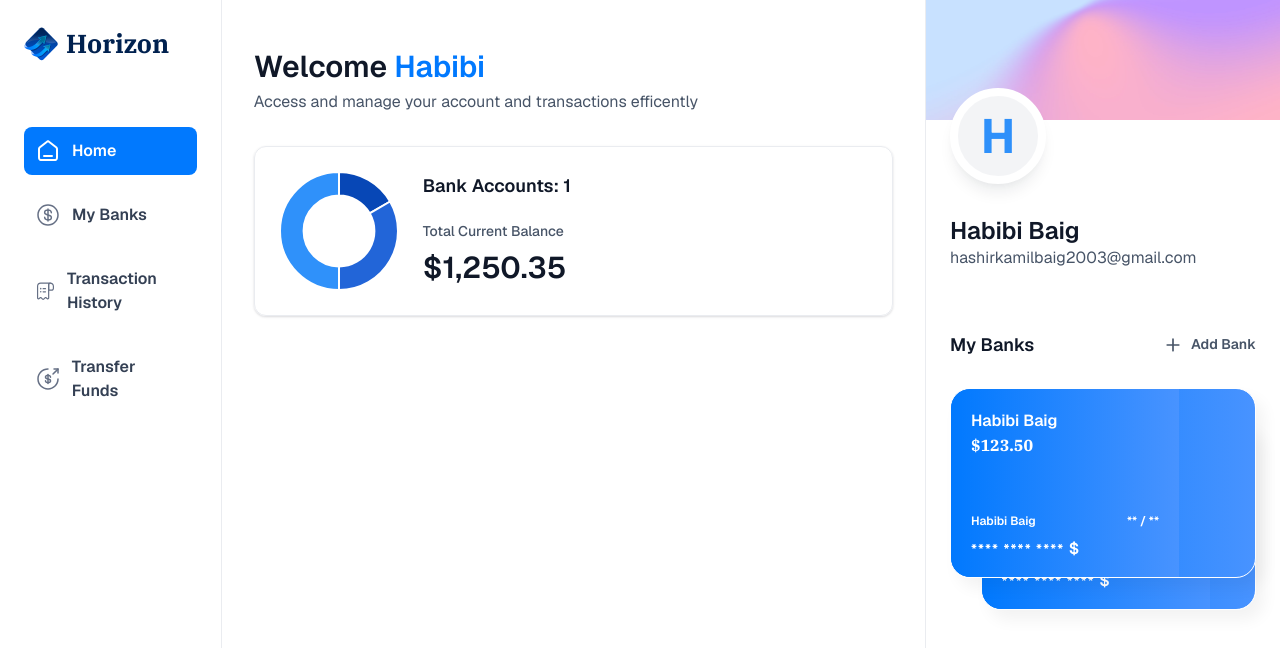
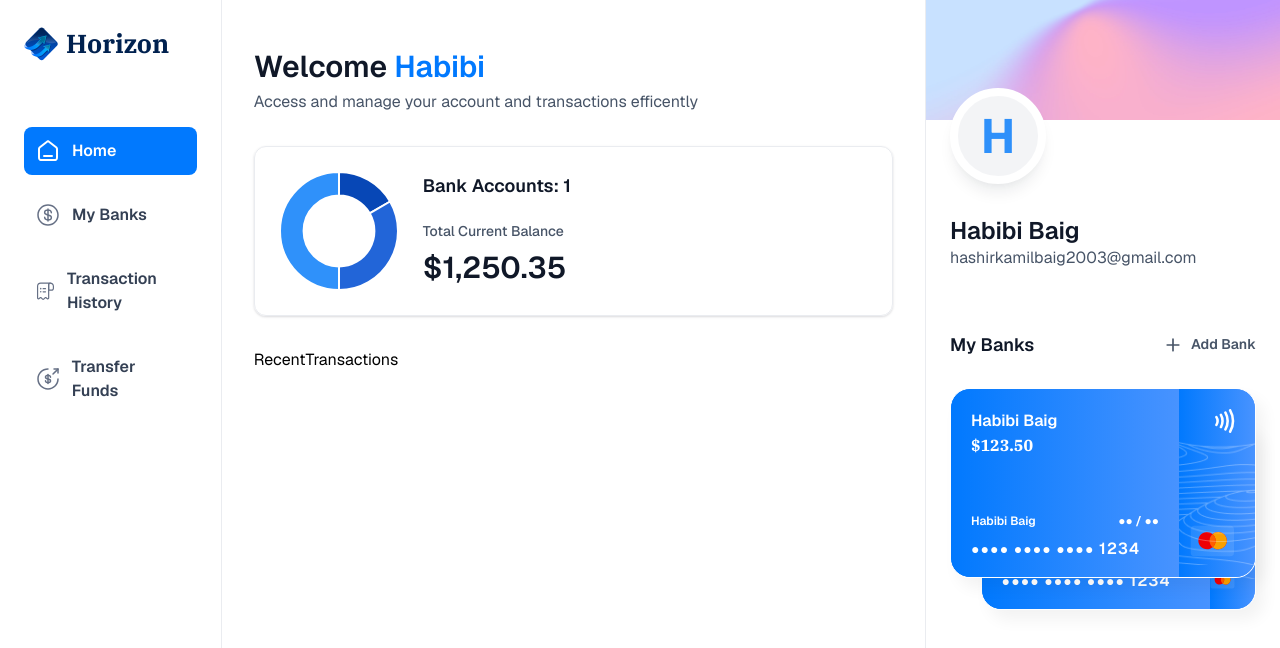
Before and after one commit to Hashirkamilbaig/Habibi-s-Bank, a Next.js app: page / in a window 1280 px wide. Shown: the top 648 px of the page. Built offline with nearby package versions, Linux system fonts and the light colour scheme.

Commit message:
Sidebars Completed

```diff
--- /dev/null
+++ b/app/(root)/my-banks/page.tsx
@@ -0,0 +1,9 @@
+import React from 'react'
+
+const MyBanks = () => {
+  return (
+    <div>MyBanks</div>
+  )
+}
+
+export default MyBanks
--- a/app/(root)/page.tsx
+++ b/app/(root)/page.tsx
@@ -22,6 +22,8 @@
             totalCurrentBalance = {1250.35}
           />
         </header>
+
+        RecentTransactions
       </div>
       <RightSidebar
         user={logIn}
--- /dev/null
+++ b/app/(root)/payment-transfer/page.tsx
@@ -0,0 +1,9 @@
+import React from 'react'
+
+const PaymentTransfer = () => {
+  return (
+    <div>PaymentTransfer</div>
+  )
+}
+
+export default PaymentTransfer
--- /dev/null
+++ b/app/(root)/transaction-history/page.tsx
@@ -0,0 +1,9 @@
+import React from 'react'
+
+const TransactionHistory = () => {
+  return (
+    <div>TransactionHistory</div>
+  )
+}
+
+export default TransactionHistory
--- a/components/BankCard.tsx
+++ b/components/BankCard.tsx
@@ -1,4 +1,5 @@
 import { formatAmount } from '@/lib/utils'
+import Image from 'next/image'
 import Link from 'next/link'
 import React from 'react'
 
@@ -23,15 +24,41 @@
               </h1>
 
               <h2 className='text-12 font-semibold text-white'>
-                ** / **
+                ●● / ●●
               </h2>
             </div>
             <p className='text-14 font-semibold tracking-[1.1px] text-white'>
-              **** **** **** <span className='text-16'>${account.mask}</span>
+            ●●●● ●●●● ●●●● <span className='text-16'>1234</span>
             </p>
           </article>
         </div>
+
+        <div className='bank-card_icon'>
+          <Image
+            src="/icons/Paypass.svg"
+            alt='pay'
+            width={20}
+            height={24}
+          />
+          <Image
+            src="/icons/mastercard.svg"
+            width={45}
+            height={32}
+            alt='mastercard'
+            className='ml-5'
+          />
+        </div>
+
+        <Image
+        src="/icons/lines.png"
+        alt='lines'
+        width={316}
+        height={190}
+        className='absolute top-0 left-0'
+        />
       </Link>
+
+      {/* Copy all the card numbers */}
     </div>
   )
 }
```
